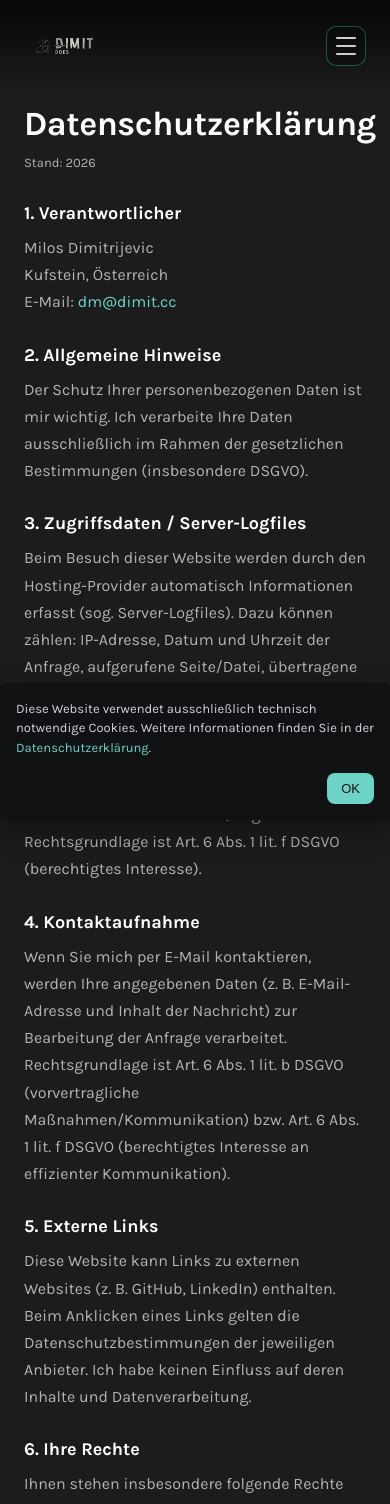
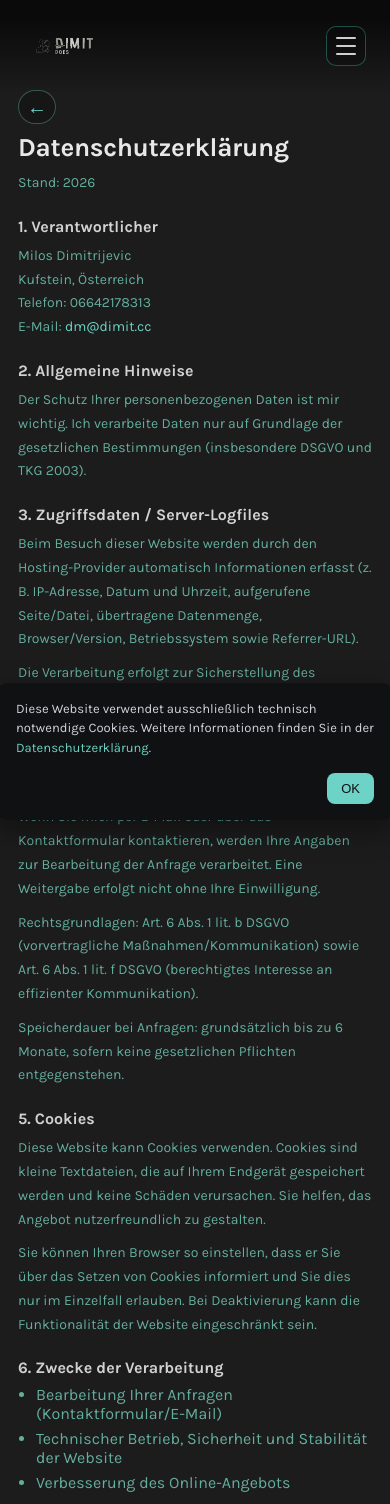
Before and after one commit to milosdimi/angular-portfolio, an Angular app: page /datenschutz in a window 390 px wide. Shown: the top 1504 px of the page. Built offline with nearby package versions, Linux system fonts and the light colour scheme.

Commit message:
imprint, privacy update

```diff
--- a/src/app/core/footer/footer.component.html
+++ b/src/app/core/footer/footer.component.html
@@ -2,7 +2,7 @@
     <div class="footer__container">
         <!-- LEFT -->
         <div class="footer__left">
-            <img src="assets/logo/dimitlogo.png" alt="Logo" class="footer__logo" />
+            <img src="assets/logo/logo_grau.png" alt="Logo" class="footer__logo" />
             <div class="footer__info">
                 <strong>DIMIT</strong>
                 <span>Web Developer</span>
--- a/src/app/core/footer/footer.component.scss
+++ b/src/app/core/footer/footer.component.scss
@@ -26,6 +26,7 @@
   width: 124px;
   height: auto;
   opacity: 0.9;
+  background: linear-gradient(38deg, var(--bg-0) 42%, var(--bg-1) 100%);
 }
 
 .footer__info {
--- a/src/app/pages/home/sections/hero/hero.component.scss
+++ b/src/app/pages/home/sections/hero/hero.component.scss
@@ -177,7 +177,7 @@
 .hero__left,
 .hero__right {
   position: absolute;
-  bottom: 28px;
+  bottom: 0px;
   display: grid;
   gap: 14px;
   align-items: center;
--- a/src/app/pages/imprint/imprint.component.html
+++ b/src/app/pages/imprint/imprint.component.html
@@ -1,52 +1,72 @@
 <section class="legal">
+  <button class="legal__back" type="button" (click)="goBack()" aria-label="Back">←</button>
   <h1>Impressum</h1>
-  <p class="legal__muted">Angaben gemäß § 5 ECG, § 14 UGB</p>
+  <p class="legal__muted">
+    Informationen und Offenlegung gemäß § 5 (1) ECG, § 25 MedienG, § 63 GewO und § 14 UGB
+  </p>
 
-  <h2>Betreiber der Website</h2>
+  <h2>Webseitenbetreiber</h2>
   <p>
     Milos Dimitrijevic<br />
-    Kufstein, Österreich
+    Feldgasse 70, 6330 Kufstein<br />
+    Österreich
   </p>
 
   <h2>Kontakt</h2>
   <p>
-    E-Mail:
-    <a [href]="'mailto:' + email" [innerHTML]="email"></a>
+    Telefon: 06642178313<br />
+    E-Mail: <a [href]="'mailto:' + email" [innerHTML]="email"></a>
   </p>
+
+  <h2>Unternehmensdaten</h2>
+  <p>
+    UID-Nr.: ATU 79325758<br />
+    Gewerbeaufsichtbehörde: Bezirkshauptmannschaft Kufstein<br />
+    Berufsbezeichnung: Web Developer
+  </p>
+
+  <h2>Registereintrag</h2>
+  <p>Kein Handelsregistereintrag.</p>
 
   <h2>Art der Website</h2>
   <p>
-    Private Portfolio-Website zur Präsentation von Projekten und Fähigkeiten
-    im Bereich Webentwicklung. Kein Online-Shop, keine entgeltlichen Leistungen
-    über diese Website.
+    Private Portfolio-Website zur Präsentation von Projekten und Fähigkeiten im Bereich Webentwicklung.
+    Kein Online-Shop, keine entgeltlichen Leistungen über diese Website.
   </p>
 
   <h2>Haftung für Inhalte</h2>
   <p>
-    Die Inhalte dieser Website wurden mit größtmöglicher Sorgfalt erstellt.
-    Für die Richtigkeit, Vollständigkeit und Aktualität der Inhalte kann
-    jedoch keine Gewähr übernommen werden.
+    Die Inhalte dieser Website wurden mit größtmöglicher Sorgfalt erstellt. Für die Richtigkeit,
+    Vollständigkeit und Aktualität der Inhalte kann jedoch keine Gewähr übernommen werden.
   </p>
 
   <h2>Haftung für Links</h2>
   <p>
-    Diese Website enthält Links zu externen Websites Dritter, auf deren Inhalte
-    ich keinen Einfluss habe. Für diese fremden Inhalte wird daher keine Haftung
-    übernommen. Zum Zeitpunkt der Verlinkung waren keine Rechtsverstöße erkennbar.
+    Diese Website enthält Links zu externen Websites Dritter, auf deren Inhalte ich keinen Einfluss habe.
+    Für diese fremden Inhalte wird daher keine Haftung übernommen. Zum Zeitpunkt der Verlinkung waren
+    keine Rechtsverstöße erkennbar.
   </p>
 
   <h2>Urheberrecht</h2>
   <p>
-    Die durch den Seitenbetreiber erstellten Inhalte und Werke auf dieser Website
-    unterliegen dem österreichischen Urheberrecht. Eine Vervielfältigung,
-    Bearbeitung oder Verbreitung außerhalb der Grenzen des Urheberrechts bedarf
-    der schriftlichen Zustimmung des jeweiligen Autors.
+    Die Inhalte dieser Website unterliegen, soweit rechtlich möglich, dem Urheberrecht. Jegliche Verwendung
+    oder Verbreitung von Material, die urheberrechtlich untersagt ist, bedarf der schriftlichen Zustimmung
+    des jeweiligen Autors.
+  </p>
+
+  <h2>Online-Streitbeilegung</h2>
+  <p>
+    Verbraucher:innen können die Plattform der EU-Kommission zur Online-Streitbeilegung nutzen:
+    <a href="https://ec.europa.eu/consumers/odr" target="_blank" rel="noopener noreferrer">ec.europa.eu/consumers/odr</a>
+  </p>
+
+  <h2>Anwendbare Rechtsvorschriften</h2>
+  <p>
+    <a href="https://www.ris.bka.gv.at" target="_blank" rel="noopener noreferrer">www.ris.bka.gv.at</a>
   </p>
 
   <h2>Bildnachweise</h2>
-  <p>
-    Eigene Grafiken, Projekt-Screenshots und ggf. lizenzfreie Assets.
-  </p>
+  <p>Eigene Grafiken, Projekt-Screenshots und ggf. lizenzfreie Assets.</p>
 
   <h2>Stand</h2>
   <p>{{ year }}</p>
--- a/src/app/pages/imprint/imprint.component.scss
+++ b/src/app/pages/imprint/imprint.component.scss
@@ -1,18 +1,19 @@
 .legal {
   max-width: 900px;
   margin: 64px auto;
-  padding: 40px 24px;
-  color: #d1d5db;
+  padding: 96px 24px 40px;
+  color: var(--text);
+  position: relative;
 
   h1 {
-    color: #ffffff;
+    color: rgba(255, 255, 255, 0.9);
     font-size: 34px;
     letter-spacing: -0.5px;
-    margin: 0 0 8px;
+    margin: 12px 0 8px;
   }
 
   h2 {
-    color: #ffffff;
+    color: rgba(255, 255, 255, 0.8);
     font-size: 18px;
     margin: 28px 0 10px;
   }
@@ -20,7 +21,7 @@
   p {
     line-height: 1.7;
     margin: 0 0 12px;
-    color: #b3b3b3;
+    color: rgba(120, 215, 195, 0.78);
   }
 
   a {
@@ -33,8 +34,67 @@
   }
 }
 
+.legal__back {
+  position: absolute;
+  left: 24px;
+  top: 50px;
+  color: #6dd3c6;
+  text-decoration: none;
+  font-size: 22px;
+  line-height: 1;
+  padding: 6px 8px;
+  border-radius: 999px;
+  border: 1px solid rgba(109, 211, 198, 0.35);
+  background: rgba(0, 0, 0, 0.2);
+  z-index: 60;
+  cursor: pointer;
+  display: inline-flex;
+  align-items: center;
+  justify-content: center;
+  transition: background 0.2s ease, border-color 0.2s ease, transform 0.2s ease;
+}
+
+.legal__back:hover {
+  background: rgba(109, 211, 198, 0.12);
+  border-color: rgba(109, 211, 198, 0.6);
+  transform: translateY(-2px);
+}
+
 .legal__muted {
   color: #9ca3af;
   font-size: 13px;
   margin-bottom: 22px;
 }
+
+@media (max-width: 900px) {
+  .legal {
+    margin: 40px auto;
+    padding: 80px 18px 28px;
+  }
+
+  .legal__back {
+    left: 16px;
+
+    font-size: 20px;
+  }
+
+  .legal h1 {
+    font-size: 26px;
+    letter-spacing: -0.3px;
+  }
+
+  .legal h2 {
+    font-size: 16px;
+    margin: 22px 0 8px;
+  }
+
+  .legal p {
+    font-size: 14px;
+    margin: 0 0 10px;
+  }
+
+  .legal__muted {
+    font-size: 12px;
+    margin-bottom: 18px;
+  }
+}
--- a/src/app/pages/imprint/imprint.component.ts
+++ b/src/app/pages/imprint/imprint.component.ts
@@ -1,3 +1,4 @@
+import { Location } from '@angular/common';
 import { Component } from '@angular/core';
 
 @Component({
@@ -10,4 +11,10 @@ import { Component } from '@angular/core';
 export class ImpressumComponent {
   year = new Date().getFullYear();
   email = 'dm&#64;dimit.cc'; // Angular 17 safe
+
+  constructor(private location: Location) {}
+
+  goBack(): void {
+    this.location.back();
+  }
 }
--- a/src/app/pages/privacy/privacy.component.html
+++ b/src/app/pages/privacy/privacy.component.html
@@ -1,4 +1,5 @@
 <section class="legal">
+  <button class="legal__back" type="button" (click)="goBack()" aria-label="Back">←</button>
   <h1>Datenschutzerklärung</h1>
   <p class="legal__muted">Stand: {{ year }}</p>
 
@@ -6,21 +7,21 @@
   <p>
     Milos Dimitrijevic<br />
     Kufstein, Österreich<br />
-    E-Mail:
-    <a [href]="'mailto:' + email" [innerHTML]="email"></a>
+    Telefon: 06642178313<br />
+    E-Mail: <a [href]="'mailto:' + email" [innerHTML]="email"></a>
   </p>
 
   <h2>2. Allgemeine Hinweise</h2>
   <p>
-    Der Schutz Ihrer personenbezogenen Daten ist mir wichtig. Ich verarbeite Ihre Daten ausschließlich im Rahmen
-    der gesetzlichen Bestimmungen (insbesondere DSGVO).
+    Der Schutz Ihrer personenbezogenen Daten ist mir wichtig. Ich verarbeite Daten nur auf Grundlage der
+    gesetzlichen Bestimmungen (insbesondere DSGVO und TKG 2003).
   </p>
 
   <h2>3. Zugriffsdaten / Server-Logfiles</h2>
   <p>
-    Beim Besuch dieser Website werden durch den Hosting-Provider automatisch Informationen erfasst (sog.
-    Server-Logfiles). Dazu können zählen: IP-Adresse, Datum und Uhrzeit der Anfrage, aufgerufene Seite/Datei,
-    übertragene Datenmenge, Browser/Browser-Version, Betriebssystem sowie Referrer-URL.
+    Beim Besuch dieser Website werden durch den Hosting-Provider automatisch Informationen erfasst
+    (z. B. IP-Adresse, Datum und Uhrzeit, aufgerufene Seite/Datei, übertragene Datenmenge, Browser/Version,
+    Betriebssystem sowie Referrer-URL).
   </p>
   <p>
     Die Verarbeitung erfolgt zur Sicherstellung des technischen Betriebs, zur Fehleranalyse und zur Abwehr
@@ -29,30 +30,50 @@
 
   <h2>4. Kontaktaufnahme</h2>
   <p>
-    Wenn Sie mich per E-Mail kontaktieren, werden Ihre angegebenen Daten (z. B. E-Mail-Adresse und Inhalt der
-    Nachricht) zur Bearbeitung der Anfrage verarbeitet. Rechtsgrundlage ist Art. 6 Abs. 1 lit. b DSGVO
-    (vorvertragliche Maßnahmen/Kommunikation) bzw. Art. 6 Abs. 1 lit. f DSGVO (berechtigtes Interesse an
-    effizienter Kommunikation).
+    Wenn Sie mich per E-Mail oder über das Kontaktformular kontaktieren, werden Ihre Angaben zur Bearbeitung
+    der Anfrage verarbeitet. Eine Weitergabe erfolgt nicht ohne Ihre Einwilligung.
+  </p>
+  <p>
+    Rechtsgrundlagen: Art. 6 Abs. 1 lit. b DSGVO (vorvertragliche Maßnahmen/Kommunikation) sowie
+    Art. 6 Abs. 1 lit. f DSGVO (berechtigtes Interesse an effizienter Kommunikation).
+  </p>
+  <p>
+    Speicherdauer bei Anfragen: grundsätzlich bis zu 6 Monate, sofern keine gesetzlichen Pflichten entgegenstehen.
   </p>
 
-  <h2>5. Externe Links</h2>
+  <h2>5. Cookies</h2>
   <p>
-    Diese Website kann Links zu externen Websites (z. B. GitHub, LinkedIn) enthalten. Beim Anklicken eines Links
-    gelten die Datenschutzbestimmungen der jeweiligen Anbieter. Ich habe keinen Einfluss auf deren Inhalte und
-    Datenverarbeitung.
+    Diese Website kann Cookies verwenden. Cookies sind kleine Textdateien, die auf Ihrem Endgerät gespeichert
+    werden und keine Schäden verursachen. Sie helfen, das Angebot nutzerfreundlich zu gestalten.
+  </p>
+  <p>
+    Sie können Ihren Browser so einstellen, dass er Sie über das Setzen von Cookies informiert und Sie dies nur
+    im Einzelfall erlauben. Bei Deaktivierung kann die Funktionalität der Website eingeschränkt sein.
   </p>
 
-  <h2>6. Ihre Rechte</h2>
-  <p>
-    Ihnen stehen insbesondere folgende Rechte zu: Auskunft, Berichtigung, Löschung, Einschränkung der Verarbeitung,
-    Datenübertragbarkeit, Widerspruch sowie Widerruf erteilter Einwilligungen.
-  </p>
+  <h2>6. Zwecke der Verarbeitung</h2>
+  <ul>
+    <li>Bearbeitung Ihrer Anfragen (Kontaktformular/E-Mail)</li>
+    <li>Technischer Betrieb, Sicherheit und Stabilität der Website</li>
+    <li>Verbesserung des Online-Angebots</li>
+  </ul>
+
+  <h2>7. Ihre Rechte</h2>
+  <p>Sie haben insbesondere folgende Rechte:</p>
+  <ul>
+    <li>Auskunft</li>
+    <li>Berichtigung</li>
+    <li>Löschung</li>
+    <li>Einschränkung der Verarbeitung</li>
+    <li>Datenübertragbarkeit</li>
+    <li>Widerspruch und Widerruf erteilter Einwilligungen</li>
+  </ul>
   <p>
     Wenn Sie der Ansicht sind, dass die Verarbeitung Ihrer Daten gegen Datenschutzrecht verstößt, können Sie sich
-    bei der Aufsichtsbehörde beschweren.
+    bei der Datenschutzbehörde beschweren.
   </p>
 
-  <h2>7. Aufsichtsbehörde in Österreich</h2>
+  <h2>8. Aufsichtsbehörde in Österreich</h2>
   <p>
     Österreichische Datenschutzbehörde (DSB)<br />
     Barichgasse 40–42, 1030 Wien<br />
@@ -60,14 +81,19 @@
     E-Mail: dsb&#64;dsb.gv.at
   </p>
 
-  <h2>8. Speicherdauer</h2>
+  <h2>9. Externe Links</h2>
   <p>
-    Ich speichere personenbezogene Daten nur so lange, wie es für die jeweiligen Zwecke erforderlich ist bzw. wie
-    es gesetzliche Aufbewahrungspflichten vorsehen. Server-Logdaten werden in der Regel für einen begrenzten
-    Zeitraum gespeichert (abhängig vom Hosting-Provider).
+    Diese Website kann Links zu externen Websites (z. B. GitHub, LinkedIn) enthalten. Beim Anklicken gelten die
+    Datenschutzbestimmungen der jeweiligen Anbieter. Ich habe keinen Einfluss auf deren Inhalte und Verarbeitung.
   </p>
 
-  <h2>9. Änderungen dieser Datenschutzerklärung</h2>
+  <h2>10. Speicherdauer</h2>
+  <p>
+    Personenbezogene Daten werden nur so lange gespeichert, wie es für die jeweiligen Zwecke erforderlich ist
+    oder gesetzliche Aufbewahrungspflichten bestehen.
+  </p>
+
+  <h2>11. Änderungen dieser Datenschutzerklärung</h2>
   <p>
     Ich kann diese Datenschutzerklärung bei Bedarf anpassen (z. B. bei neuen Funktionen oder rechtlichen
     Änderungen). Es gilt die jeweils aktuelle Version auf dieser Seite.
--- a/src/app/pages/privacy/privacy.component.scss
+++ b/src/app/pages/privacy/privacy.component.scss
@@ -1,18 +1,19 @@
 .legal {
   max-width: 900px;
   margin: 64px auto;
-  padding: 40px 24px;
-  color: #d1d5db;
+  padding: 96px 24px 40px;
+  color: var(--text);
+  position: relative;
 
   h1 {
-    color: #ffffff;
+    color: rgba(255, 255, 255, 0.9);
     font-size: 34px;
     letter-spacing: -0.5px;
-    margin: 0 0 8px;
+    margin: 12px 0 8px;
   }
 
   h2 {
-    color: #ffffff;
+    color: rgba(255, 255, 255, 0.8);
     font-size: 18px;
     margin: 28px 0 10px;
   }
@@ -20,17 +21,42 @@
   p {
     line-height: 1.7;
     margin: 0 0 12px;
-    color: #b3b3b3;
+    color: rgba(120, 215, 195, 0.78);
   }
 
   a {
     color: #6dd3c6;
     text-decoration: none;
 
-    &:hover {
-      text-decoration: underline;
-    }
+
   }
+}
+
+.legal__back {
+  position: absolute;
+  left: 24px;
+  top: 50px;
+  transform: none;
+  color: #6dd3c6;
+  text-decoration: none;
+  font-size: 22px;
+  line-height: 1;
+  padding: 6px 8px;
+  border-radius: 999px;
+  border: 1px solid rgba(109, 211, 198, 0.35);
+  background: rgba(0, 0, 0, 0.2);
+  z-index: 60;
+  cursor: pointer;
+  display: inline-flex;
+  align-items: center;
+  justify-content: center;
+  transition: background 0.2s ease, border-color 0.2s ease, transform 0.2s ease;
+}
+
+.legal__back:hover {
+  background: rgba(109, 211, 198, 0.12);
+  border-color: rgba(109, 211, 198, 0.6);
+  transform: translateY(-8px);
 }
 
 .legal__muted {
@@ -38,3 +64,46 @@
   font-size: 13px;
   margin-bottom: 22px;
 }
+
+.legal ul {
+  margin: 0 0 12px 18px;
+  padding: 0;
+  color: rgba(120, 215, 195, 0.78);
+}
+
+.legal li {
+  margin: 0 0 6px;
+}
+
+@media (max-width: 900px) {
+  .legal {
+    margin: 40px auto;
+    padding: 80px 18px 28px;
+  }
+
+  .legal__back {
+    left: 18px;
+    top: 50px;
+    font-size: 20px;
+  }
+
+  .legal h1 {
+    font-size: 26px;
+    letter-spacing: -0.3px;
+  }
+
+  .legal h2 {
+    font-size: 16px;
+    margin: 22px 0 8px;
+  }
+
+  .legal p {
+    font-size: 14px;
+    margin: 0 0 10px;
+  }
+
+  .legal__muted {
+    font-size: 12px;
+    margin-bottom: 18px;
+  }
+}
--- a/src/app/pages/privacy/privacy.component.ts
+++ b/src/app/pages/privacy/privacy.component.ts
@@ -1,3 +1,4 @@
+import { Location } from '@angular/common';
 import { Component } from '@angular/core';
 
 @Component({
@@ -10,4 +11,10 @@ import { Component } from '@angular/core';
 export class PrivacyComponent {
   year = new Date().getFullYear();
   email = 'dm&#64;dimit.cc';
+
+  constructor(private location: Location) {}
+
+  goBack(): void {
+    this.location.back();
+  }
 }
```
